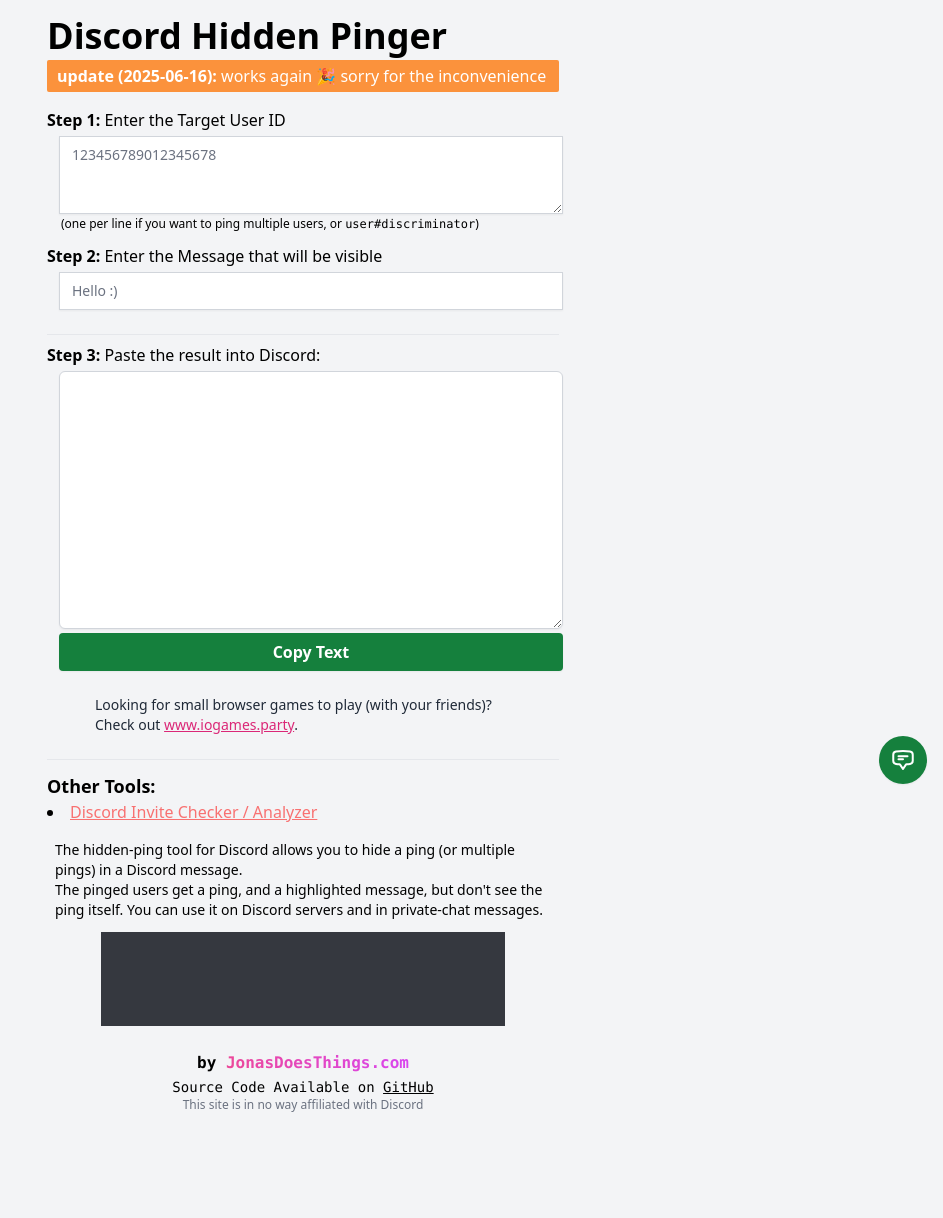
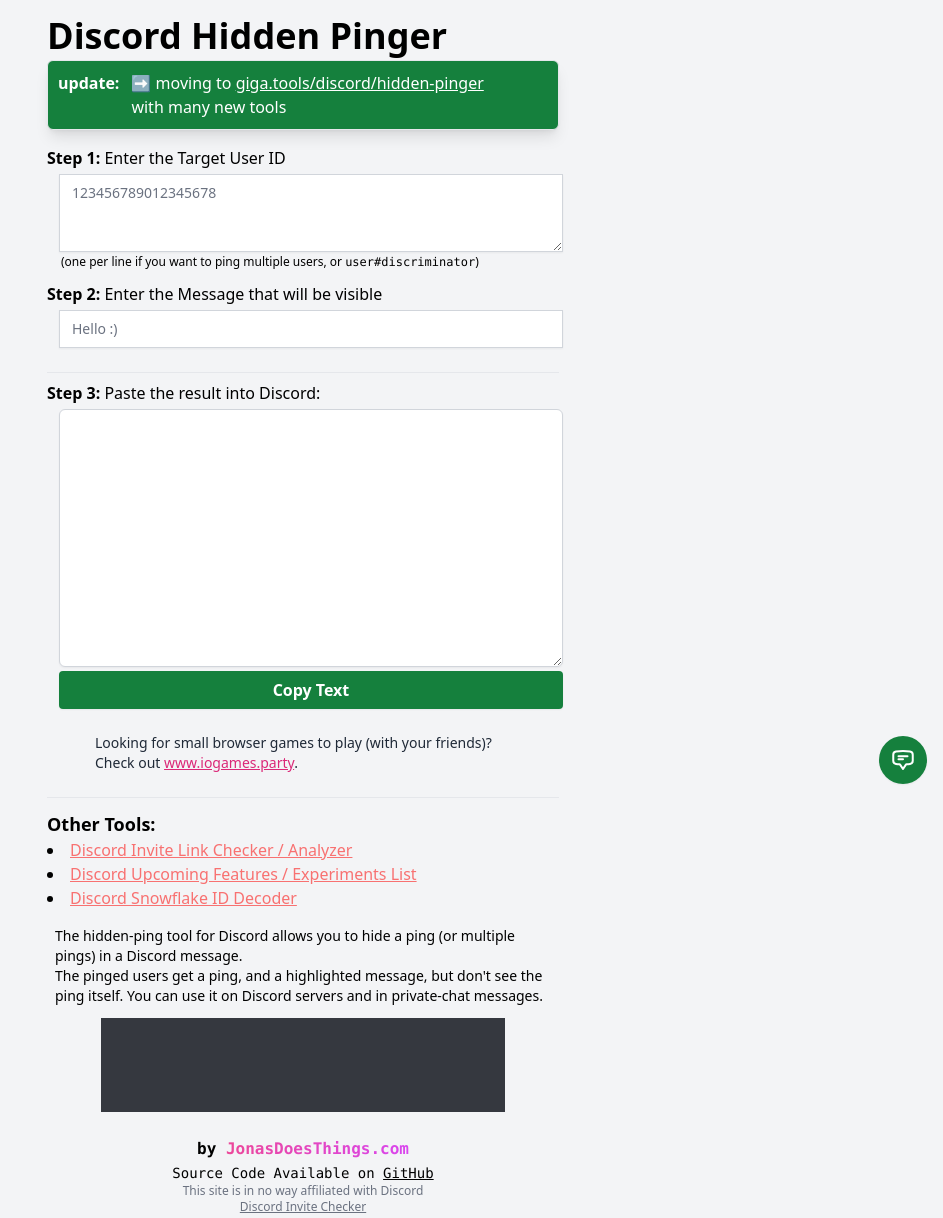
Before and after one commit to JonasDoesThings/discord-hidden-pinger, a website built with Parcel: page src/index.html in a window 1280 px wide. Shown: the whole page, without its empty margins (337-1280 px from the left). Before the commit the page ends 1129 px from the top, so only its background shows below. Built offline with nearby package versions, Linux system fonts and the light colour scheme.

Commit message:
refactor: add giga.tools migration notice

```diff
--- a/src/discord-invite-checker.html
+++ b/src/discord-invite-checker.html
@@ -24,6 +24,11 @@
   <body class="min-w-full h-[93vh] md:h-screen flex flex-col bg-gray-100 p-4">
     <main class="w-auto mx-auto mt-4 md:my-auto md:flex md:flex-col md:justify-center flex-grow">
       <h1 class="text-3xl md:text-4xl font-bold">Discord Invite-Link Checker</h1>
+
+      <div class="bg-green-700 text-white py-2.5 px-2.5 mt-1 flex flex-row gap-3 rounded-md border shadow-lg">
+        <b>update:</b>
+        <p>➡️ moving to <a class="underline" href="https://giga.tools/discord/invite-link-checker">giga.tools/discord/invite-link-checker</a><br />with many new tools</p>
+      </div>
 
       <div class="mt-4 mb-1 pr-2">
         <p class="inline-block"><span class="font-semibold">Step 1:</span> Enter the</p>
@@ -53,7 +58,11 @@
       <div class="mb-4">
         <span class="font-bold text-lg">Other Tools:</span>
         <ul class="list-disc list-inside">
-          <li><a class="text-red-400 underline" href="/">Discord Hidden Pinger</a></li>
+          <ul class="list-disc list-inside">
+            <li><a class="text-red-400 underline" href=https://giga.tools/discord/hidden-pinger">Discord Hidden Pinger</a></li>
+            <li><a class="text-red-400 underline" href="https://giga.tools/discord/experiment-rollouts">Discord Upcoming Features / Experiments List</a></li>
+            <li><a class="text-red-400 underline" href="https://giga.tools/discord/snowflake-id-decoder">Discord Snowflake ID Decoder</a></li>
+          </ul>
         </ul>
       </div>
 
--- a/src/index.html
+++ b/src/index.html
@@ -25,8 +25,9 @@
     <main class="w-auto mx-auto mt-4 md:my-auto md:flex md:flex-col md:justify-center flex-grow">
       <h1 class="text-3xl md:text-4xl font-bold">Discord Hidden Pinger</h1>
 
-      <div class="bg-orange-400 text-white py-1 px-2.5 rounded-sm mt-1">
-        <b>update (2025-06-16):</b> works again 🎉<br class="md:hidden" /> sorry for the inconvenience
+      <div class="bg-green-700 text-white py-2.5 px-2.5 mt-1 flex flex-row gap-3 rounded-md border shadow-lg">
+        <b>update:</b>
+        <p>➡️ moving to <a class="underline" href="https://giga.tools/discord/hidden-pinger">giga.tools/discord/hidden-pinger</a><br />with many new tools</p>
       </div>
 
       <div class="mt-4 mb-1 pr-2">
@@ -66,7 +67,9 @@
       <div class="mb-4">
         <span class="font-bold text-lg">Other Tools:</span>
         <ul class="list-disc list-inside">
-          <li><a class="text-red-400 underline" href="./discord-invite-checker">Discord Invite Checker / Analyzer</a></li>
+          <li><a class="text-red-400 underline" href="https://giga.tools/discord/invite-link-checker">Discord Invite Link Checker / Analyzer</a></li>
+          <li><a class="text-red-400 underline" href="https://giga.tools/discord/experiment-rollouts">Discord Upcoming Features / Experiments List</a></li>
+          <li><a class="text-red-400 underline" href="https://giga.tools/discord/snowflake-id-decoder">Discord Snowflake ID Decoder</a></li>
         </ul>
       </div>
 
@@ -82,6 +85,7 @@
       <p class="font-mono font-bold text-md">by <a class="bg-gradient-pink-to-fuchsia text-transparent bg-clip-text transition-all hover:bg-gradient-pink-to-purple" href="https://jonasdoesthings.com/" target="_blank">JonasDoesThings.com</a></p>
       <p class="font-mono font-medium text-sm mt-0.5"><a href="https://github.com/JonasDoesThings/discord-hidden-pinger" target="_blank" rel="nofollow noreferrer noopener">Source Code Available on <span class="underline transition-colors hover:text-gray-500">GitHub</span></a></p>
       <p class="font-mini text-xs text-gray-500">This site is in no way affiliated with Discord</p>
+      <a class="block text-xs text-gray-500 underline" href="./discord-invite-checker">Discord Invite Checker</a>
     </footer>
 
     <button
```
